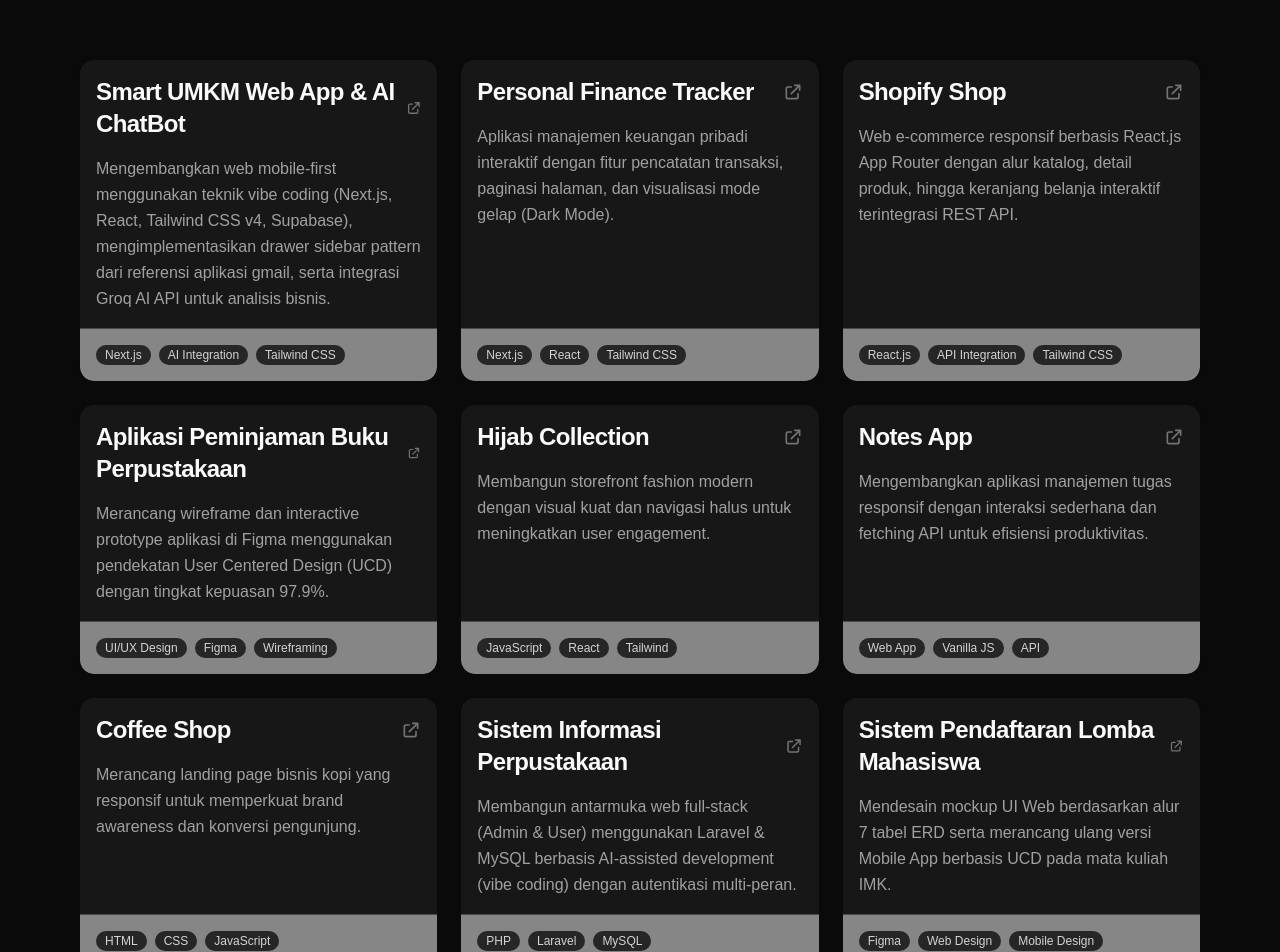
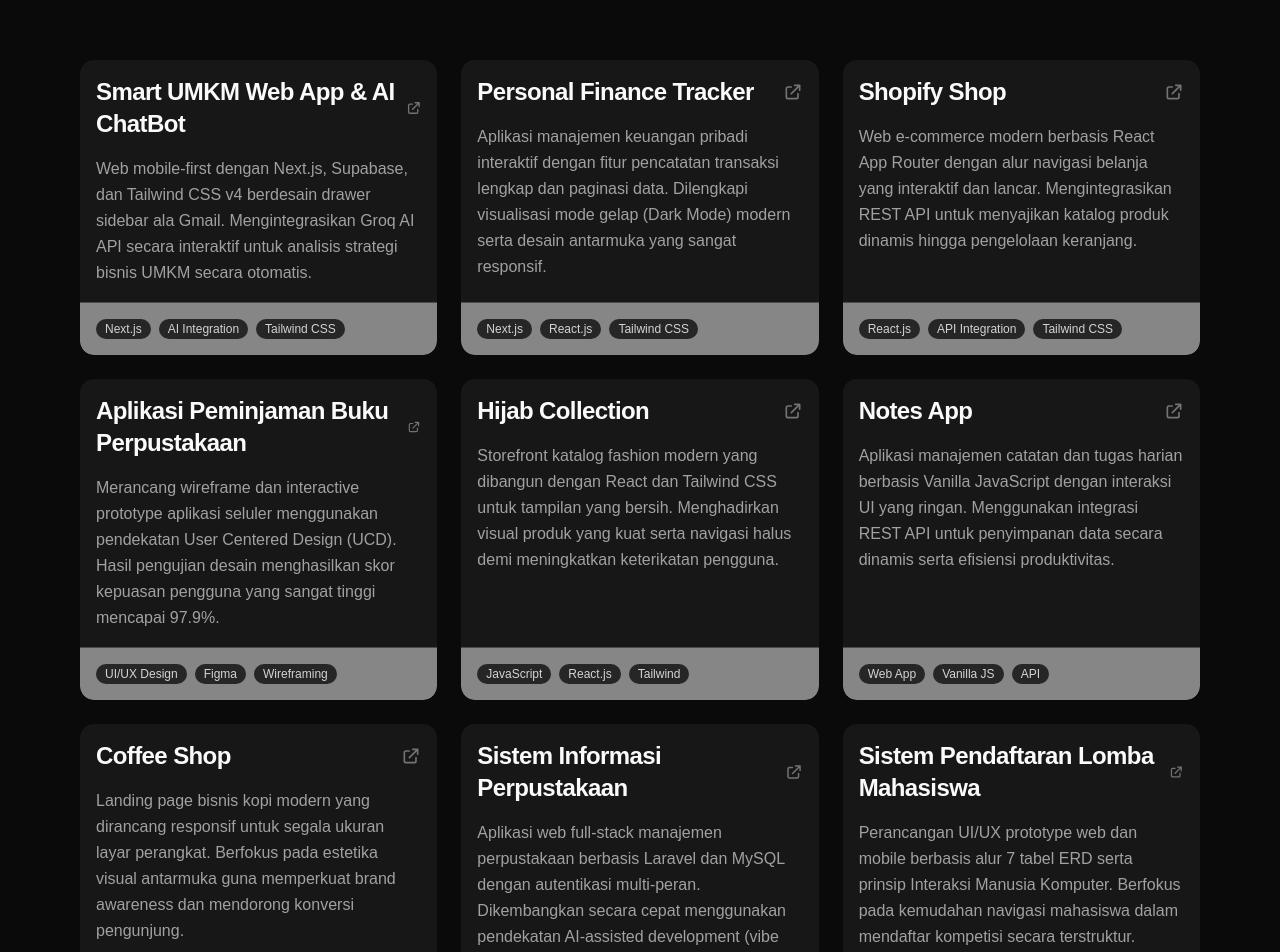
Before and after one commit to emil-prayoga/portfolio-emil, a Next.js app: page / in a window 1280 px wide. Shown: the part 3460-4412 px from the top of the page. Built offline with nearby package versions, Linux system fonts and the light colour scheme; no server answers.

Commit message:
edit deskripsi proyek

```diff
--- a/src/data/projects.js
+++ b/src/data/projects.js
@@ -2,63 +2,63 @@ export const personalProjects = [
   {
     id: 9,
     title: "Smart UMKM Web App & AI ChatBot",
-    description: "Mengembangkan web mobile-first menggunakan teknik vibe coding (Next.js, React, Tailwind CSS v4, Supabase), mengimplementasikan drawer sidebar pattern dari referensi aplikasi gmail, serta integrasi Groq AI API untuk analisis bisnis.",
+    description: "Web mobile-first dengan Next.js, Supabase, dan Tailwind CSS v4 berdesain drawer sidebar ala Gmail. Mengintegrasikan Groq AI API secara interaktif untuk analisis strategi bisnis UMKM secara otomatis.",
     tags: ["Next.js", "AI Integration", "Tailwind CSS"],
     link: "https://smart-umkm-sigma.vercel.app/",
   },
   {
     id: 8,
     title: "Personal Finance Tracker",
-    description: "Aplikasi manajemen keuangan pribadi interaktif dengan fitur pencatatan transaksi, paginasi halaman, dan visualisasi mode gelap (Dark Mode).",
-    tags: ["Next.js", "React", "Tailwind CSS"],
+    description: "Aplikasi manajemen keuangan pribadi interaktif dengan fitur pencatatan transaksi lengkap dan paginasi data. Dilengkapi visualisasi mode gelap (Dark Mode) modern serta desain antarmuka yang sangat responsif.",
+    tags: ["Next.js", "React.js", "Tailwind CSS"],
     link: "https://emilabs-financial-dashboard.vercel.app/",
   },
   {
     id: 7,
     title: "Shopify Shop",
-    description: "Web e-commerce responsif berbasis React.js App Router dengan alur katalog, detail produk, hingga keranjang belanja interaktif terintegrasi REST API.",
+    description: "Web e-commerce modern berbasis React App Router dengan alur navigasi belanja yang interaktif dan lancar. Mengintegrasikan REST API untuk menyajikan katalog produk dinamis hingga pengelolaan keranjang.",
     tags: ["React.js", "API Integration", "Tailwind CSS"],
     link: "https://shopify-shop-emilabs.vercel.app/",
   },
   {
     id: 6,
     title: "Aplikasi Peminjaman Buku Perpustakaan",
-    description: "Merancang wireframe dan interactive prototype aplikasi di Figma menggunakan pendekatan User Centered Design (UCD) dengan tingkat kepuasan 97.9%.",
+    description: "Merancang wireframe dan interactive prototype aplikasi seluler menggunakan pendekatan User Centered Design (UCD). Hasil pengujian desain menghasilkan skor kepuasan pengguna yang sangat tinggi mencapai 97.9%.",
     tags: ["UI/UX Design", "Figma", "Wireframing"],
     link: "https://www.figma.com/design/5OVVErhO9TDjsBtTAt4Mh6/Final-Project?node-id=9278-644&t=mzbqYItNsu6zl0Xt-1",
   },
   {
     id: 5,
     title: "Hijab Collection",
-    description: "Membangun storefront fashion modern dengan visual kuat dan navigasi halus untuk meningkatkan user engagement.",
-    tags: ["JavaScript", "React", "Tailwind"],
+    description: "Storefront katalog fashion modern yang dibangun dengan React dan Tailwind CSS untuk tampilan yang bersih. Menghadirkan visual produk yang kuat serta navigasi halus demi meningkatkan keterikatan pengguna.",
+    tags: ["JavaScript", "React.js", "Tailwind"],
     link: "https://firhijab.vercel.app/",
   },
   {
     id: 4,
     title: "Notes App",
-    description: "Mengembangkan aplikasi manajemen tugas responsif dengan interaksi sederhana dan fetching API untuk efisiensi produktivitas.",
+    description: "Aplikasi manajemen catatan dan tugas harian berbasis Vanilla JavaScript dengan interaksi UI yang ringan. Menggunakan integrasi REST API untuk penyimpanan data secara dinamis serta efisiensi produktivitas.",
     tags: ["Web App", "Vanilla JS", "API"],
     link: "https://notes-app-emil.netlify.app/",
   },
   {
     id: 3,
     title: "Coffee Shop",
-    description: "Merancang landing page bisnis kopi yang responsif untuk memperkuat brand awareness dan konversi pengunjung.",
+    description: "Landing page bisnis kopi modern yang dirancang responsif untuk segala ukuran layar perangkat. Berfokus pada estetika visual antarmuka guna memperkuat brand awareness dan mendorong konversi pengunjung.",
     tags: ["HTML", "CSS", "JavaScript"],
     link: "https://belikopi-modif.netlify.app/",
   },
   {
     id: 2,
     title: "Sistem Informasi Perpustakaan",
-    description: "Membangun antarmuka web full-stack (Admin & User) menggunakan Laravel & MySQL berbasis AI-assisted development (vibe coding) dengan autentikasi multi-peran.",
+    description: "Aplikasi web full-stack manajemen perpustakaan berbasis Laravel dan MySQL dengan autentikasi multi-peran. Dikembangkan secara cepat menggunakan pendekatan AI-assisted development (vibe coding).",
     tags: ["PHP", "Laravel", "MySQL"],
     link: "https://github.com/emil-prayoga/library-system",
   },
   {
     id: 1,
     title: "Sistem Pendaftaran Lomba Mahasiswa",
-    description: "Mendesain mockup UI Web berdasarkan alur 7 tabel ERD serta merancang ulang versi Mobile App berbasis UCD pada mata kuliah IMK.",
+    description: "Perancangan UI/UX prototype web dan mobile berbasis alur 7 tabel ERD serta prinsip Interaksi Manusia Komputer. Berfokus pada kemudahan navigasi mahasiswa dalam mendaftar kompetisi secara terstruktur.",
     tags: ["Figma", "Web Design", "Mobile Design"],
     link: "https://www.figma.com/design/2ZFGEhLykuVWlVfGZCIiIv/Sistem-Pendaftaran-Lomba-Mahasiswa?node-id=0-1&t=fDQF0hsJDgZU6Anw-1",
   }
```
